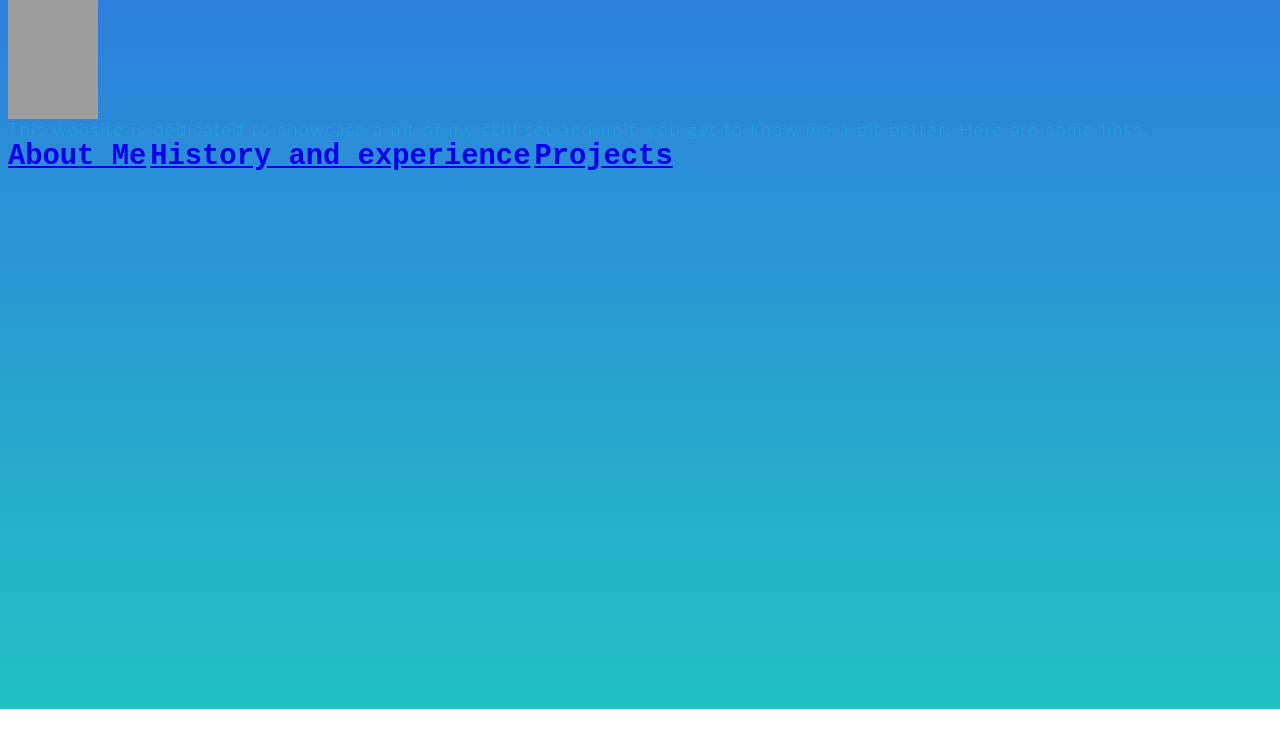
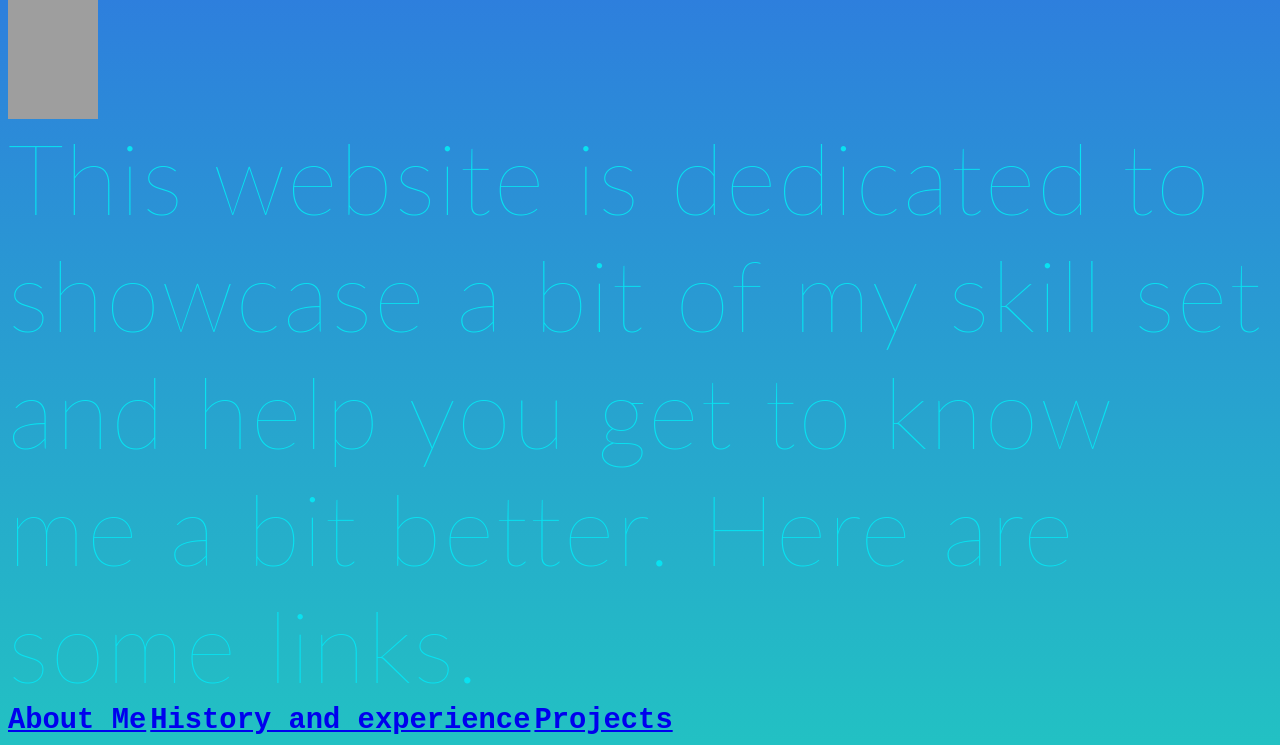
Before and after one commit to BassXVII/Resume_Website, a plain HTML site: page index.html in a window 1280 px wide. Shown: the part 91-836 px from the top of the page. Before the commit the page ends 800 px from the top, so only its background shows below. Drawn offline with Linux system fonts and the light colour scheme; grey boxes are pictures that could not be loaded.

Commit message:
Nothing much

```diff
--- a/style.css
+++ b/style.css
@@ -27,7 +27,7 @@ h1,p{
 
 /*paragraph 1 font and font size*/
 p {
-    font-size: 1.1em;
+    font-size: 6.1em;
     font-weight: 100;
     letter-spacing: 2px;
     color: rgb(8, 226, 241);
```
